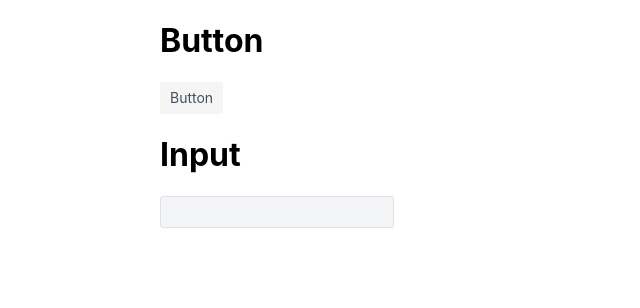
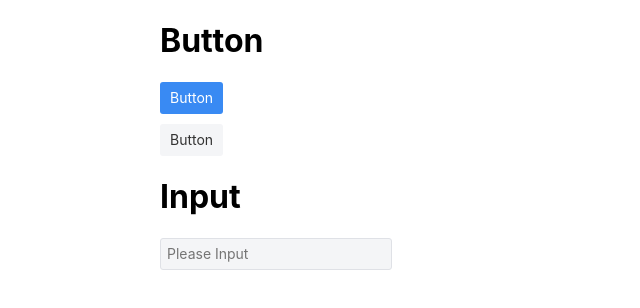
Before and after one commit to toft-code/toft-design, a React (Create React App) app: page / in a window 1280 px wide. Shown: the top 308 px of the page, without its empty margins (0-640 px from the left). Built offline with nearby package versions, Linux system fonts and the light colour scheme.

Commit message:
feature: update style

```diff
--- a/package.json
+++ b/package.json
@@ -21,7 +21,8 @@
     "production": [
       ">0.2%",
       "not dead",
-      "not op_mini all"
+      "not op_mini all",
+      "ie 11"
     ],
     "development": [
       "last 1 chrome version",
--- a/src/App/index.tsx
+++ b/src/App/index.tsx
@@ -7,10 +7,12 @@ function App() {
   return (
     <div className='App bodyContainer'>
       <h1>Button</h1>
+      <Button primary>Button</Button>
+      <div style={{ marginTop: 10 }}></div>
       <Button>Button</Button>
 
       <h1>Input</h1>
-      <Input></Input>
+      <Input placeholder='Please Input'></Input>
     </div>
   )
 }
--- a/src/components/Button/index.scss
+++ b/src/components/Button/index.scss
@@ -1,31 +1,40 @@
 .button {
   background: #f4f5f7;
-  background: #f5f5f5;
-  border-radius: 3.01px;
-  border: 1px solid #ccc;
+  border-radius: 3px;
   border: none;
   box-sizing: border-box;
-  // color: #333;
-  // color: #505f79;
-  color: #424e63;
+  color: #333;
   cursor: pointer;
   display: inline-block;
   font-family: inherit;
   font-size: 14px;
   font-variant: normal;
   font-weight: normal;
-  height: 2.28571429em;
-  line-height: 1.57142857em;
+  height: 32px;
+  line-height: 32px;
   margin: 0;
   outline: 0;
-  padding: 4px 10px;
+  padding: 0 10px;
   text-decoration: none;
   vertical-align: baseline;
   white-space: nowrap;
 
+  &.primary {
+    color: white;
+    background: #398af3;
+  }
+
+  &:active {
+    background: #222;
+  }
+
   &:hover {
     background: #ebecf0;
     border: none;
-    color: #505f79;
+    color: #555;
+  }
+
+  &:focus {
+    box-shadow: 0 0 0 2px #4c9aff;
   }
 }
--- a/src/components/Button/index.tsx
+++ b/src/components/Button/index.tsx
@@ -1,12 +1,21 @@
 import React from 'react'
 import './index.scss'
 
-type Props = {}
+type Props = {
+  onClick?: Function
+  primary?: boolean
+}
 
 const Button: React.FC<Props> = (props) => {
-  const { children } = props
+  const { children, primary } = props
 
-  return <button className='button'>{children}</button>
+  let className = 'button'
+
+  if (primary) {
+    className += ' primary'
+  }
+
+  return <button className={className}>{children}</button>
 }
 
 export default Button
--- a/src/components/Input/index.scss
+++ b/src/components/Input/index.scss
@@ -4,12 +4,11 @@
     Ubuntu, 'Fira Sans', 'Droid Sans', 'Helvetica Neue', sans-serif;
   color: #172b4d;
   font-size: 14px;
-  font-weight: 400;
   font-style: normal;
-  line-height: 20px;
+  line-height: 32px;
   background-color: #f4f5f7;
   border: 1px solid #dfe1e6;
-  padding: 4px 7px 5px;
+  padding: 0 6px;
   box-sizing: border-box;
   border-radius: 3px;
 
--- a/src/components/Input/index.tsx
+++ b/src/components/Input/index.tsx
@@ -1,10 +1,12 @@
 import React from 'react'
 import './index.scss'
 
-type Props = {}
+type Props = {
+  placeholder: string
+}
 
 const Input: React.FC<Props> = (props) => {
-  return <input className='input' type='text' />
+  return <input {...props} className='input' type='text' />
 }
 
 export default Input
```
